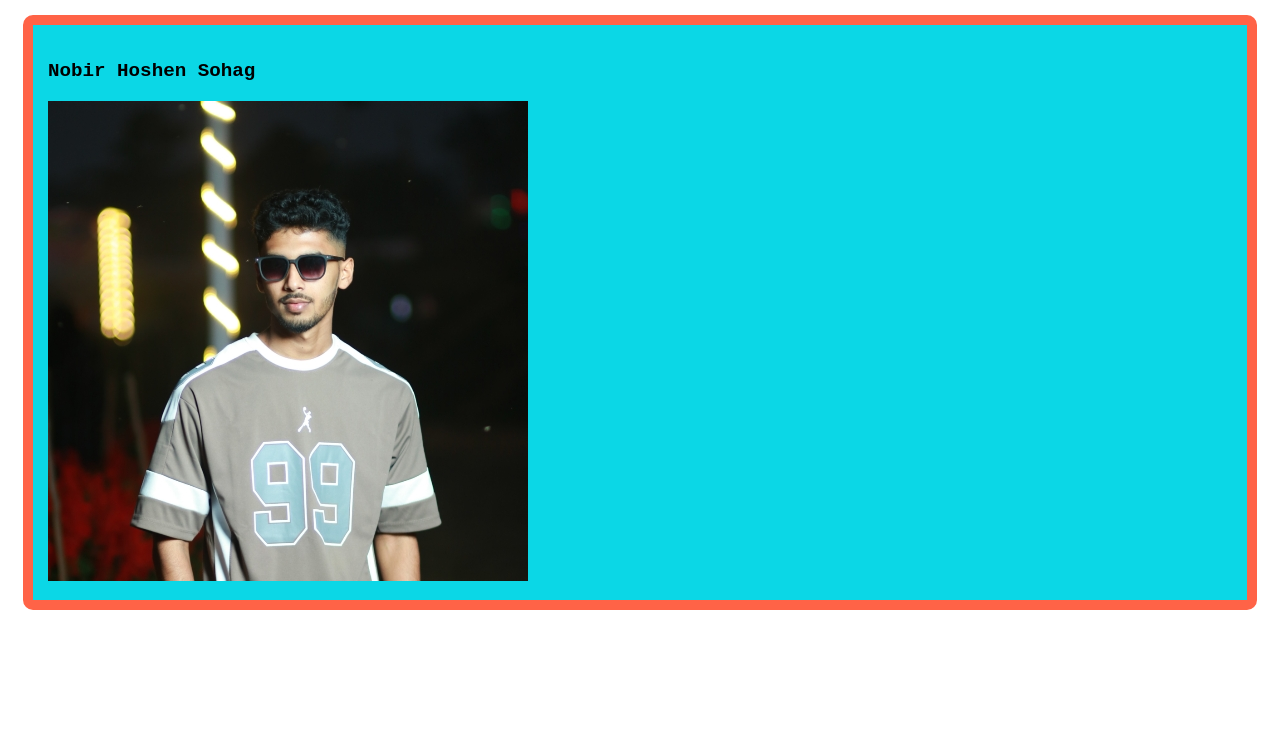
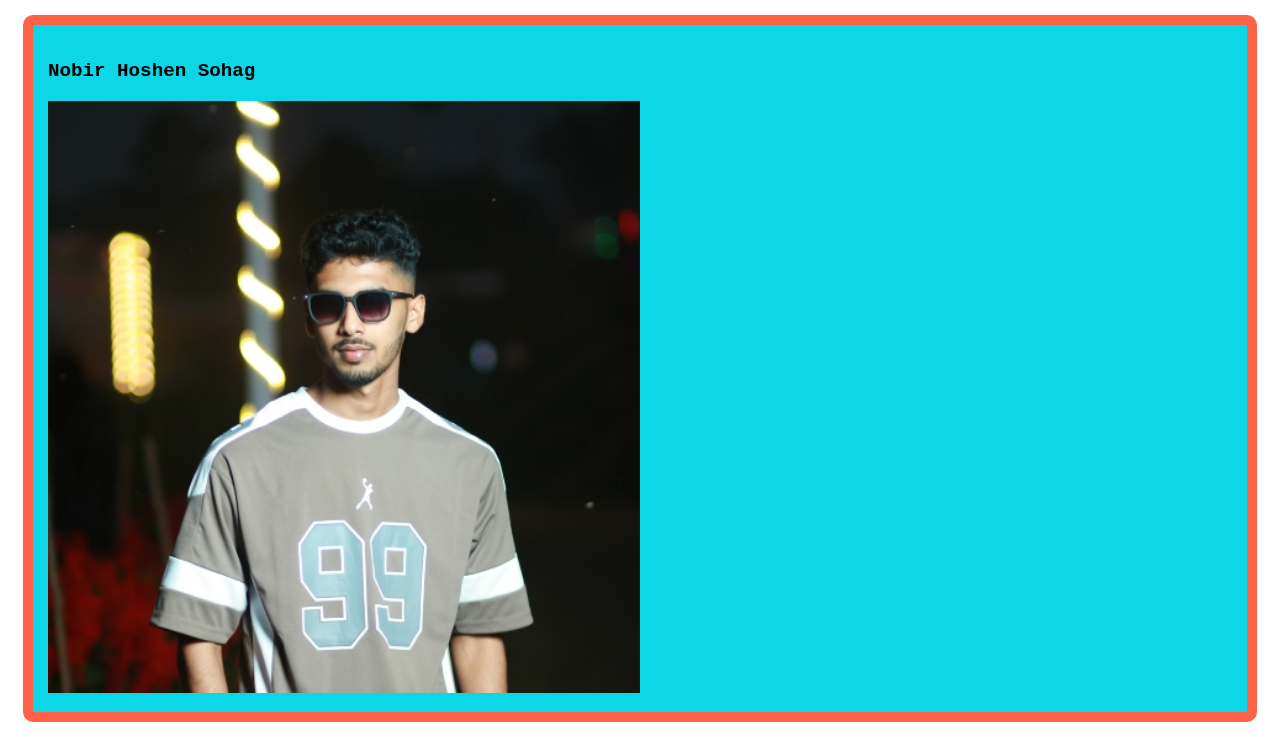
Before and after one commit to nobirhoshensohag/my-first-github-repo, a plain HTML site: page index.html in a window 1280 px wide. Shown: the part 1082-1819 px from the top of the page. Before the commit the page ends 1707 px from the top, so only its background shows below. Drawn offline with Linux system fonts and the light colour scheme.

Commit message:
nobir hoshen

```diff
--- a/index.html
+++ b/index.html
@@ -38,7 +38,7 @@
     </div>
     <div>
         <h3>Nobir Hoshen Sohag</h3>
-        <img src="sohag/nobir.jpg" alt="">
+        <img src="sohag/nobir.jpg" width="50%" height="50%" alt="">
     </div>
 </body>
 </html>
```
